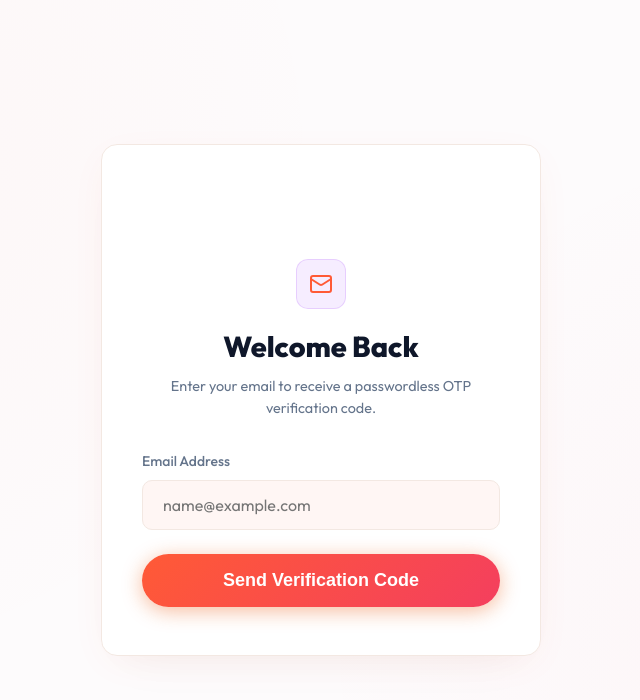
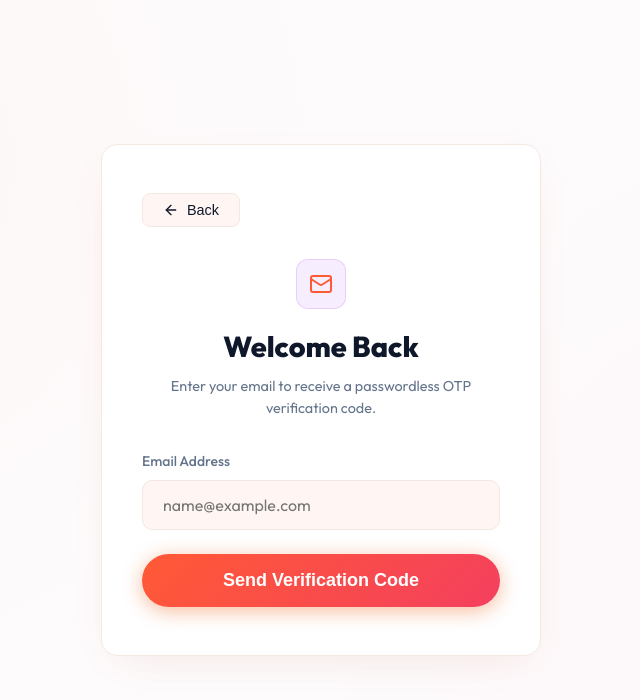
Before and after one commit to mujeebmasi/redis-rag, a React (Vite) app in the folder frontend/: page / in a window 1280 px wide. Both pictures are taken after a click on the button "Get Started". Shown: the top 700 px of the page, without its empty margins (319-959 px from the left). Built offline with nearby package versions, Linux system fonts and the light colour scheme; no server answers.

Commit message:
Fix text color contrast for landing, feature elements, and buttons in App.css

```diff
--- a/frontend/src/App.css
+++ b/frontend/src/App.css
@@ -26,7 +26,7 @@
 
 .landing-subtitle {
   font-size: 1.25rem;
-  color: rgba(255, 255, 255, 0.6);
+  color: var(--text-muted);
   max-width: 600px;
   margin-bottom: 2.5rem;
   line-height: 1.6;
@@ -92,12 +92,12 @@
   font-size: 1.35rem;
   font-weight: 700;
   margin-bottom: 0.75rem;
-  color: white;
+  color: var(--text-title);
 }
 
 .feature-desc {
   font-size: 0.95rem;
-  color: rgba(255, 255, 255, 0.5);
+  color: var(--text-muted);
   line-height: 1.6;
 }
 
@@ -178,9 +178,9 @@
 }
 
 .btn-secondary {
-  background: rgba(255, 255, 255, 0.05);
-  border: 1px solid rgba(255, 255, 255, 0.1);
-  color: white;
+  background: var(--bg-light-badge);
+  border: 1px solid var(--border-color);
+  color: var(--text-title);
   padding: 0.5rem 1.25rem;
   border-radius: 8px;
   cursor: pointer;
@@ -190,8 +190,9 @@
 }
 
 .btn-secondary:hover {
-  background: rgba(255, 255, 255, 0.1);
-  border-color: rgba(255, 255, 255, 0.2);
+  background: rgba(255, 90, 54, 0.1);
+  border-color: var(--primary);
+  color: var(--primary);
 }
 
 .workspace-body {
@@ -232,9 +233,9 @@
   gap: 0.75rem;
   margin-top: 1.5rem;
   padding: 1rem;
-  background: rgba(255, 255, 255, 0.02);
+  background: var(--bg-light-badge);
   border-radius: 10px;
-  border: 1px solid rgba(255, 255, 255, 0.04);
+  border: 1px solid var(--border-color);
 }
 
 .status-badge {
@@ -311,7 +312,7 @@
   display: flex;
   gap: 1.25rem;
   font-size: 0.8rem;
-  color: var(--text-dim);
+  color: var(--text-muted-dim);
 }
 
 .repo-stat {
@@ -604,7 +605,7 @@
 
 .profile-stat-lbl {
   font-size: 0.75rem;
-  color: var(--text-dim);
+  color: var(--text-muted-dim);
 }
 
 @media (max-width: 1024px) {
```
